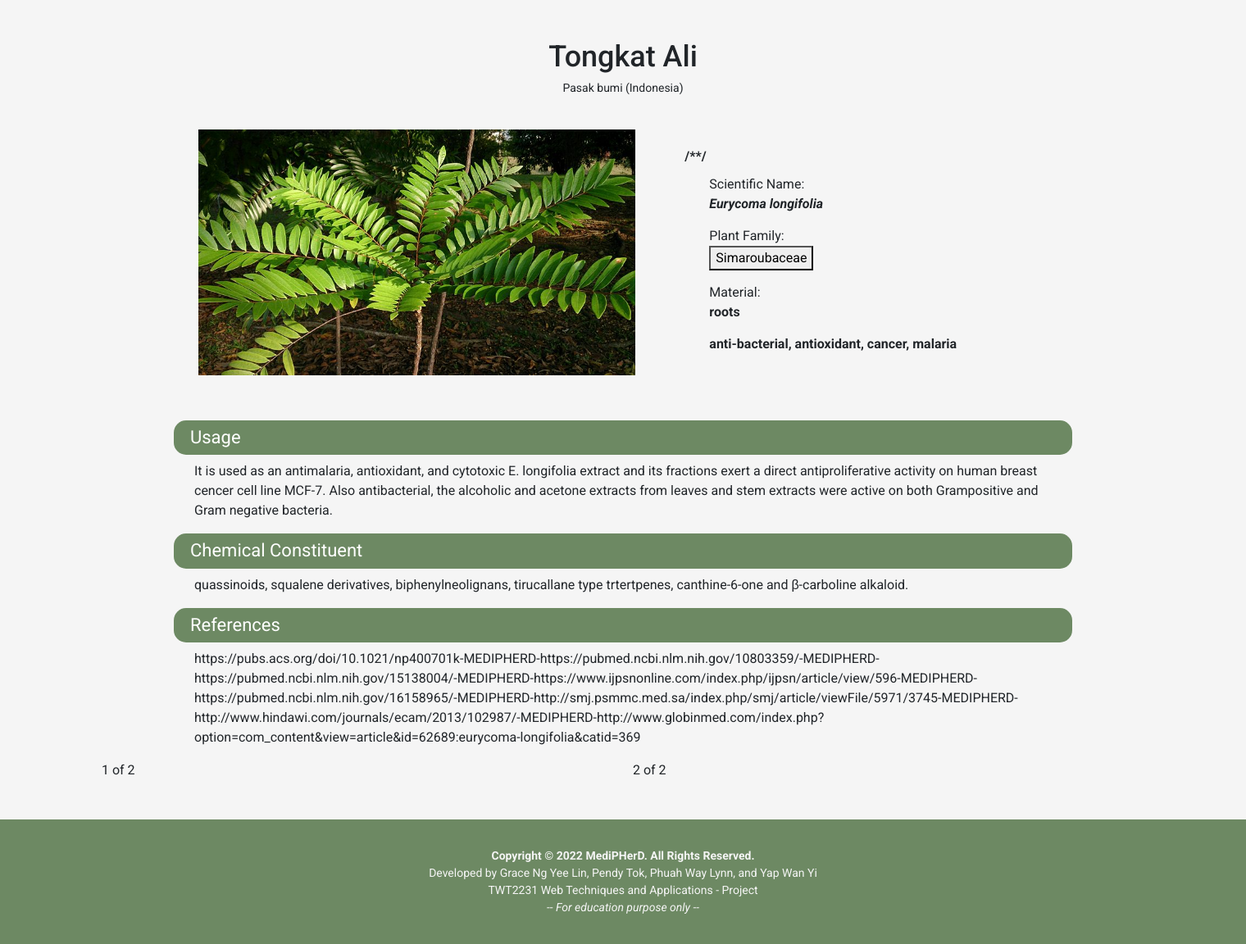
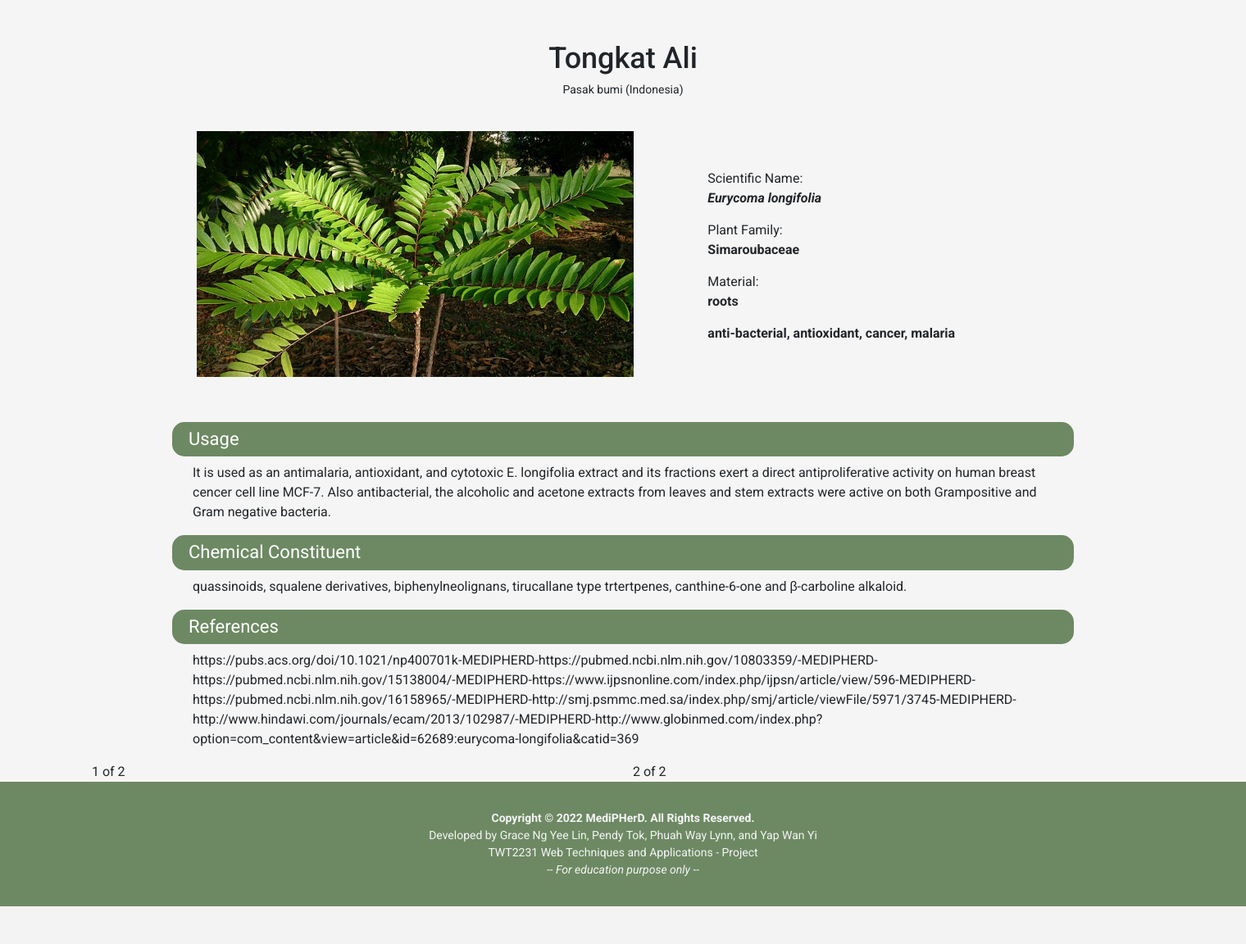
Before and after one commit to graceng-yl/MediPHerD, a PHP site: page /entry.php in a window 1520 px wide. Shown: the part 74-1226 px from the top of the page at 82% size. After the commit the page ends 1180 px from the top, so only its background shows below. Run offline with PHP 8.4, Linux system fonts and the light colour scheme; data comes from the database, SQL or seed files in the repository; some libraries are stand-ins or nearby versions.

Commit message:
Add files via upload

```diff
--- a/css/style.css
+++ b/css/style.css
@@ -256,15 +256,16 @@ select[name="advs_operator[]"] {
 
 
 /*entry page*/
+
 #ep {
-  margin-left: 100px;
-  margin-right: 100px;
+  margin-left: 200px !important;
+  margin-right: 200px !important;
 }
 #ep_titl {
   font-size: var(--font_large);
 }
 #eptd {
-  font-weight: normal
+  font-weight: normal !important;
 }
 #cat_d {
   margin-left: 25px;
--- a/entry.php
+++ b/entry.php
@@ -1,6 +1,21 @@
 <?php include('header.php'); ?>
 
 <?php
+
+/*$plants_query = "SELECT * FROM plants WHERE plant_id = '" . $plant_id . "';";
+if(!($plants_result = mysqli_query($conn, $query))){
+    echo "<p>Could not execute query</p>";
+    die(mysqli_error($conn)."</body.</html>");
+
+$materials_query = "SELECT * FROM materials WHERE materials.mat_id IN (SELECT materials_relation.mat_id FROM materials_relation WHERE materials_relation.plant_id = '" . $plant_id . "')";
+if(!($plants_result = mysqli_query($conn, $query))){
+    echo "<p>Could not execute query</p>";
+    die(mysqli_error($conn)."</body.</html>");
+
+$keywords_query = "SELECT * FROM keywords WHERE keywords.keyw_id IN (SELECT keywords_relation.keyw_id FROM keywords_relation WHERE keywords_relation.plant_id = '" . $plant_id . "')";
+if(!($plants_result = mysqli_query($conn, $query))){
+    echo "<p>Could not execute query</p>";
+    die(mysqli_error($conn)."</body.</html>");*/
 
 $plants_query = "SELECT * FROM plants WHERE plant_id = 'P001'";
 $materials_query = "SELECT * FROM materials WHERE materials.mat_id IN (SELECT materials_relation.mat_id FROM materials_relation WHERE materials_relation.plant_id = 'P001')";
@@ -17,7 +32,7 @@ table, th, td {
   border-collapse: collapse;
 }
 th, td {
-  padding-top: 10px;
+  padding-top: 10px !important;
   padding-bottom: 5px;
   padding-left: 30px;
   padding-right: 30px;
@@ -25,8 +40,8 @@ th, td {
 </style>
 
 <?php while ($plant = mysqli_fetch_assoc($plants_result)) { ?>
-<div class="container py-5" id="ep">
-	<div class="page_top" id="ep">
+<div class="mx-auto" style= "width:1500px;">
+	<div class="page_top" style="padding-top:50px" id="ep">
 	<table>
 		<h1 class="page_title" id="ep_titl"><?= $plant["plant_name"] ?><h1>
 		<h2 class="page_desc" id="eptd"><?= $plant["plant_othernames"] ?></h2>
@@ -45,13 +60,9 @@ th, td {
 							<em><b><?= $plant["plant_genus"] ?> <?= $plant["plant_species"] ?></em></b></th>
 						</tr>
 						<tr>
+
 							<th id="eptd" scope="col">Plant Family: <br />
-							<em><b><button id="family"><?= $plant["plant_family"] ?></button></em><b></th>
-								/*<script type="text/javascript">
-									document.getElementById("family").onclick = function () {
-										location.href = "localhost/MediPHerD-main/entry.php?plant=[plant_id]";
-									};
-								</script>*/
+							<b><?= $plant["plant_family"] ?><b></th>
 						</tr>
 						<tr>
 							<th id="eptd" scope="col">Material: <br />
```
